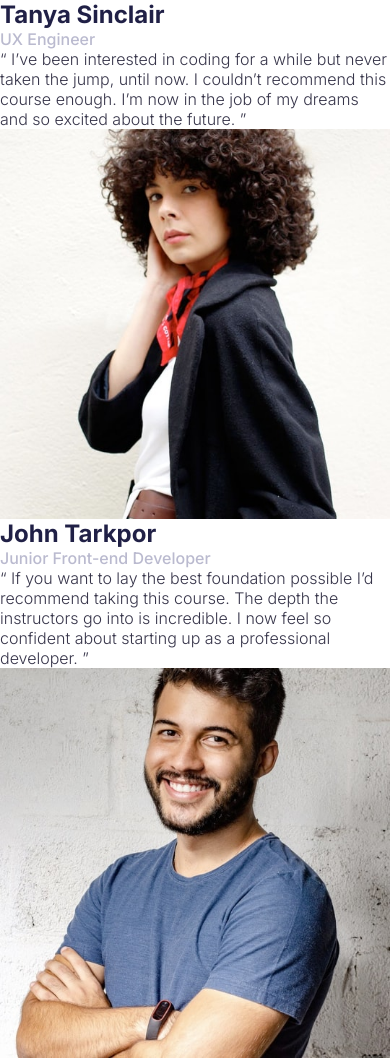
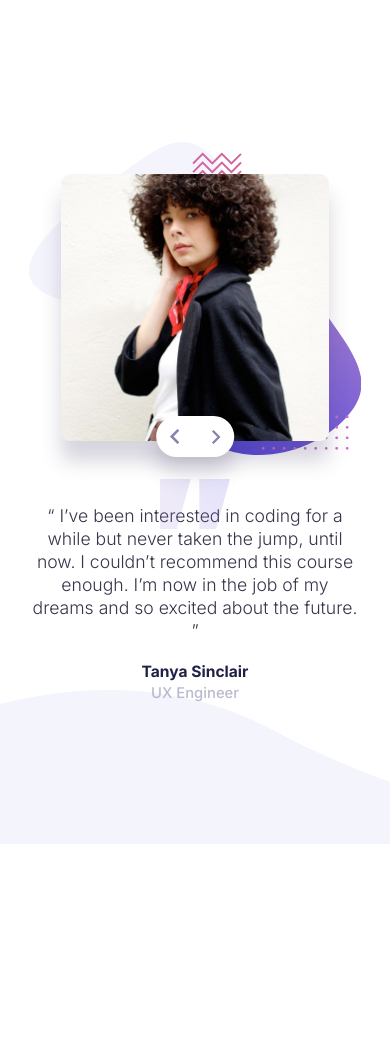
Before and after one commit to MatiasBastarrica/coding-bootcamp-testimonials-slider, a plain HTML site: page index.html in a window 390 px wide. After the commit the page ends 844 px from the top, so only its background shows below. Drawn offline with Linux system fonts and the light colour scheme.

Commit message:
Position and style the testimonials for the mobile layout

```diff
--- a/index.html
+++ b/index.html
@@ -36,10 +36,12 @@
             </blockquote>
           </div>
           <div class="testimonial__img">
+            <div class="img-container">
               <img
                 src="./images/image-tanya.jpg"
                 alt="Tanya Sinclair profile picture"
               />
+            </div>
           </div>
         </div>
         <div class="testimonial">
@@ -56,6 +58,7 @@
             </blockquote>
           </div>
           <div class="testimonial__img">
+            <div class="img-container">
               <img
                 src="./images/image-john.jpg"
                 alt="John Tarkpor profile picture"
@@ -63,6 +66,15 @@
             </div>
           </div>
         </div>
+        <div class="arrows-container">
+          <button type="button" class="prev-arrow">
+            <img src="./images/icon-prev.svg" alt="Previous" />
+          </button>
+          <button type="button" class="next-arrow">
+            <img src="./images/icon-next.svg" alt="Next" />
+          </button>
+        </div>
+      </div>
     </main>
 
     <script src="script.js"></script>
--- a/styles.css
+++ b/styles.css
@@ -47,6 +47,13 @@ svg {
 body {
   font-family: var(--ff-inter);
   font-weight: var(--fw-300);
+  background-image: url(./images/pattern-curve.svg);
+  background-repeat: no-repeat;
+  background-position: bottom left;
+  display: flex;
+  align-items: center;
+  min-height: 100vh;
+  /* background-color: deeppink; */
 }
 
 h2 {
@@ -60,3 +67,105 @@ p {
 blockquote {
   color: #37354a;
 }
+
+/* ### TESTIMONIALS ### */
+
+.testimonials-container {
+  width: 85%;
+  margin-inline: auto;
+  /* border: 3px solid deeppink; */
+  display: flex;
+  overflow-x: auto;
+  position: relative;
+}
+
+.testimonial {
+  flex-shrink: 0;
+  width: 100%;
+  display: grid;
+  gap: 2rem;
+  grid-template-areas: "img" "content";
+}
+
+.testimonial__content {
+  grid-area: content;
+  display: grid;
+  gap: 1.2rem;
+  grid-template-areas: "quote" "info";
+  text-align: center;
+}
+
+.testimonial__img {
+  grid-area: img;
+  padding: 2rem;
+  position: relative;
+  background-image: url(./images/pattern-bg.svg);
+  background-repeat: no-repeat;
+  background-size: contain;
+}
+
+.testimonial__img .img-container {
+  overflow: hidden;
+  border-radius: 0.6rem;
+  box-shadow: 0px 20px 20px rgba(73, 64, 102, 0.222);
+}
+
+.testimonial__content blockquote {
+  grid-area: quote;
+  font-size: 1.1rem;
+  max-width: 31ch;
+  margin-inline: auto;
+  position: relative;
+  line-height: 1.3;
+}
+
+.testimonial__content blockquote::before {
+  position: absolute;
+  content: "";
+  display: block;
+  width: 70px;
+  height: 50px;
+  background-image: url(./images/pattern-quotes.svg);
+  background-repeat: no-repeat;
+  background-size: cover;
+  top: -26px;
+  left: 50%;
+  transform: translateX(-50%);
+}
+
+.testimonial__content .testimonial-info {
+  grid-area: info;
+}
+
+.testimonial__content h2 {
+  font-size: 0.975rem;
+  margin-bottom: 0.2rem;
+}
+
+.testimonial__content p {
+  font-size: 0.925rem;
+}
+
+.arrows-container {
+  position: absolute;
+  left: 50%;
+  transform: translateX(-50%);
+  top: 49%;
+  display: flex;
+  gap: 2rem;
+  background-color: #fff;
+  padding: 0.8rem;
+  border-radius: 200px;
+  box-shadow: 0px 15px 20px rgba(73, 64, 102, 0.222);
+}
+
+.arrows-container > * {
+  flex-shrink: 0;
+  width: 10px;
+}
+
+.arrows-container button {
+  cursor: pointer;
+  border: none;
+  background-color: inherit;
+}
```
Lines whose indentation alone changed are shown as unchanged.
